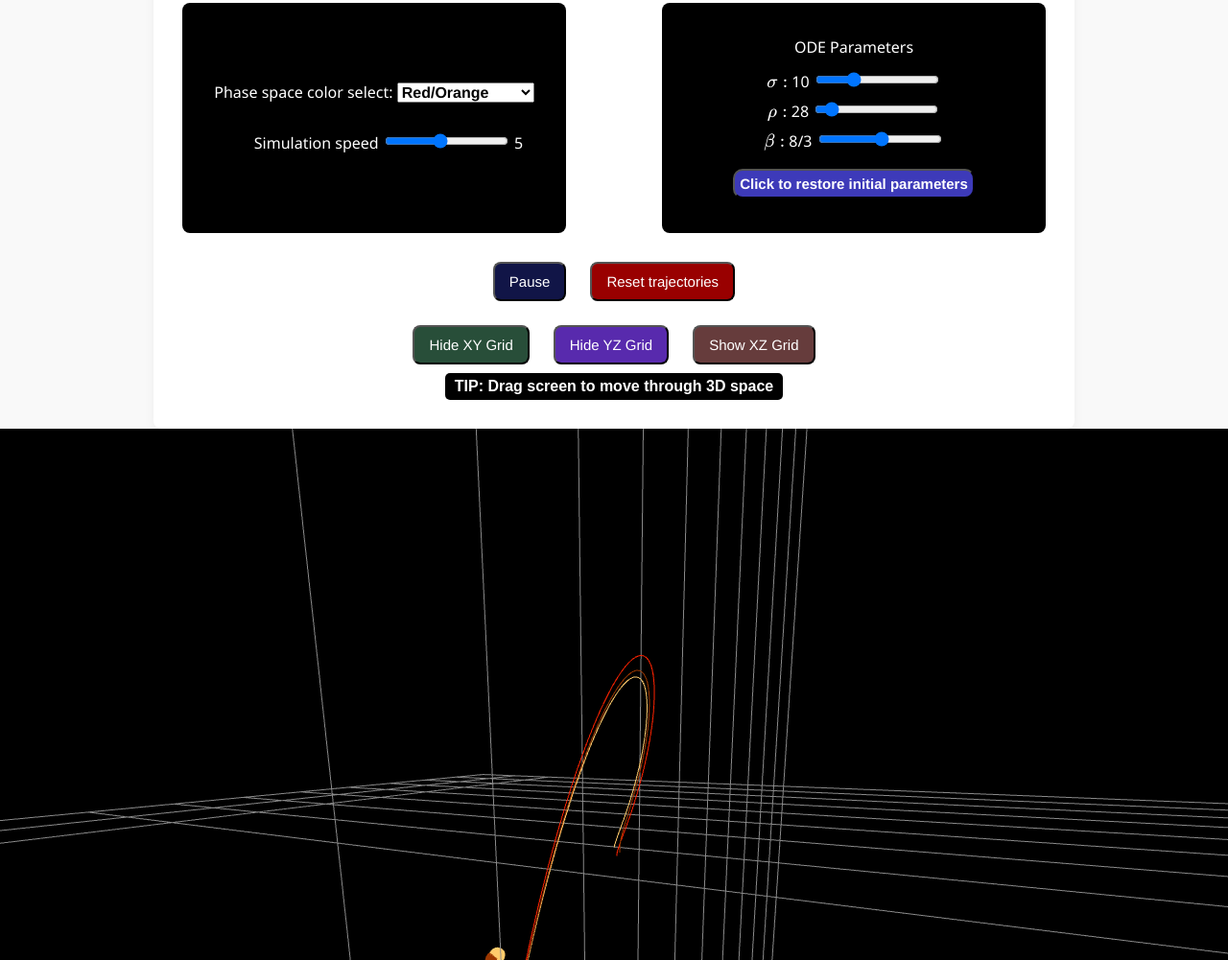
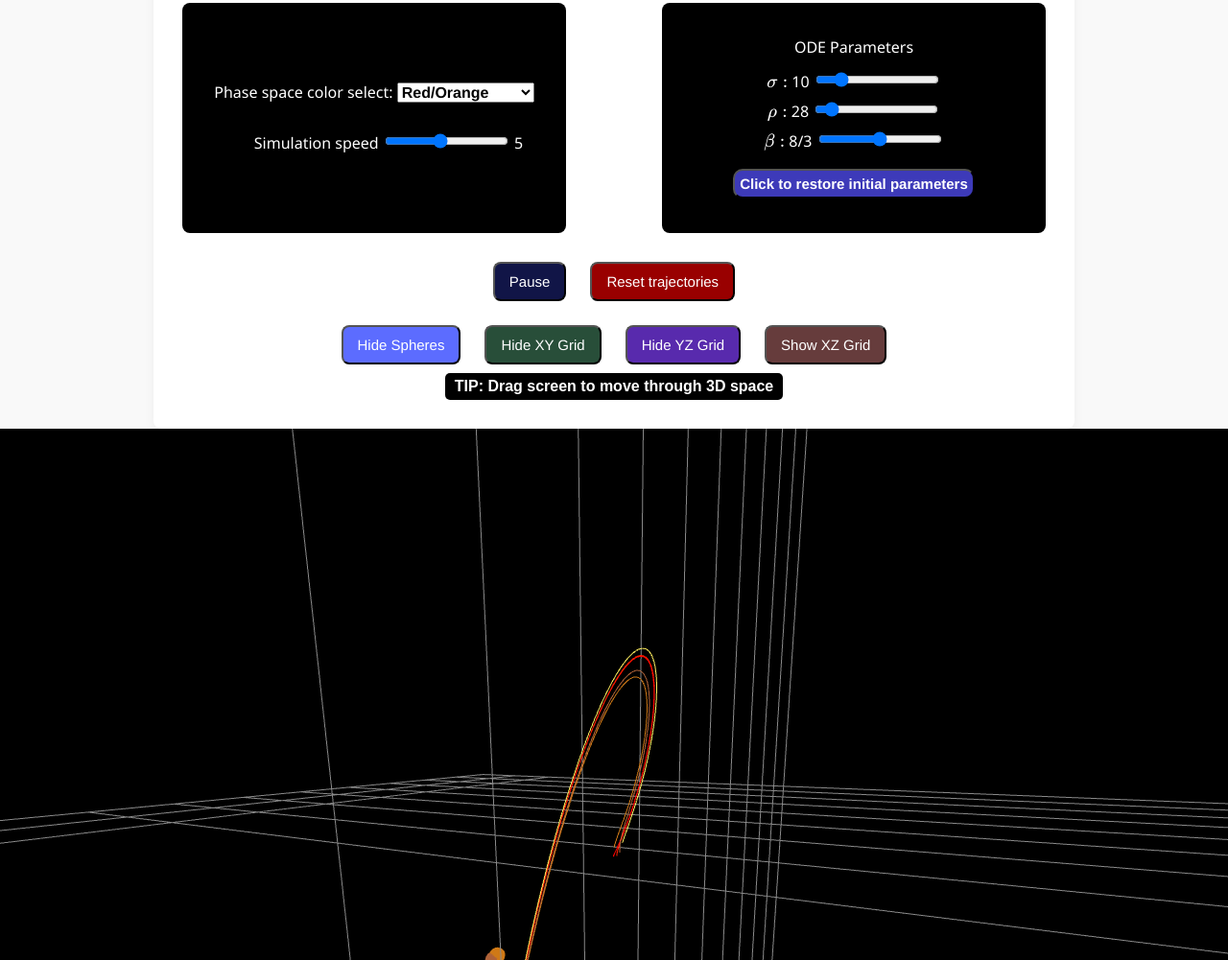
Before and after one commit to Nasser-Mohammed/3D-Phase-Space, a plain HTML site: page index.html in a window 1280 px wide. Shown: the part 719-1720 px from the top of the page at 96% size. Drawn offline with nearby package versions, Linux system fonts and the light colour scheme; animation ran at ten frames a second.

Commit message:
sphere visibility and more trajectories

```diff
--- a/index.html
+++ b/index.html
@@ -75,7 +75,7 @@
           <div id="param1-div">
             <label for="param1" id="symb1">\(\sigma:\)</label>
             <span id="param1-value">10</span>
-            <input type="range" id="param1" max="25" min="4" value="10" step="1">
+            <input type="range" id="param1" max="20" min="8" value="10" step="1">
           </div>
           <div id="param2-div">
             <label for="param2" id="symb2">\(\rho:\)</label>
@@ -85,7 +85,7 @@
           <div id="param3-div">
             <label for="param3" id="symb3">\(\beta:\)</label>
             <span id="param3-value">8/3</span>
-            <input type="range" id="param3" max="3.9" min="0.8" value="8/3" step="0.1">
+            <input type="range" id="param3" max="3" min="2" value="8/3" step="0.01">
           </div>
 
           <button id="resetParams-btn">Click to restore initial parameters</button>
@@ -96,6 +96,7 @@
         <button id="reset-btn">Reset trajectories</button>
       </div>
       <div id="bottom-row">
+        <button class="gridBtn" id="showSpheres" style="background-color: rgb(92, 108, 255)">Hide Spheres</button>
         <button class="gridBtn" id="toggle-grid-btn1" style="background-color:rgb(40, 78, 57)">Hide XY Grid</button>
         <button class="gridBtn" id="toggle-grid-btn2">Hide YZ Grid</button>
         <button class="gridBtn" id="toggle-grid-btn3" style="background-color:rgb(102, 60, 60)">Show XZ Grid</button>
--- a/main.js
+++ b/main.js
@@ -5,6 +5,8 @@ let renderer3d, scene3d, camera3d;
 let ball1;
 let ball2;
 let ball3;
+let ball4;
+let ball5;
 const dt = 0.001;
 let frameCount = 0;
 let simulationTime = 0;
@@ -23,10 +25,12 @@ let showXZ = true;
 let showXY = false;
 let showYZ = true;
 
+let spheresVisible = true;
+
 const palettes = {
-  r: ["#ff2200", "#ffcb6b", "#9c3700"],       // reddish/orange/yellow
-  bg: ["#0057FF", "#009933", "#6A0DAD"],      // strong blue, strong green, strong purple
-  rgb: ["#8f0000", "#009723", "#0077FF"],     // red, brighter green, pure blue
+  r: ["#ff2200", "#cf7916", "#af6238", "#ffef5f", "#ff0000"],       // reddish/orange/yellow
+  bg: ["#0057FF", "#009933", "#6A0DAD", "#00ad0e", "#008cff"],      // strong blue, strong green, strong purple
+  rgb: ["#8f0000", "#009723", "#0077FF", "#a200a8", "#9c0000"],     // red, brighter green, pure blue
 };
 
 let initColors = palettes.r;
@@ -50,11 +54,23 @@ const trailGeometry3 = new THREE.BufferGeometry();
 const trailMaterial3 = new THREE.LineBasicMaterial({ color: initColors[2] }); // Blue
 const trailLine3 = new THREE.Line(trailGeometry3, trailMaterial3);
 
+const trailGeometry4 = new THREE.BufferGeometry();
+const trailMaterial4 = new THREE.LineBasicMaterial({ color: initColors[3] }); // Blue
+const trailLine4 = new THREE.Line(trailGeometry4, trailMaterial4);
+
+const trailGeometry5 = new THREE.BufferGeometry();
+const trailMaterial5 = new THREE.LineBasicMaterial({ color: initColors[4] }); // Blue
+const trailLine5 = new THREE.Line(trailGeometry5, trailMaterial5);
+
 const trailPositions3 = [];
+const trailPositions4 = [];
+const trailPositions5 = [];
 
 let x1 = 1, y1 = 1, z1 = 1;  // Initial Lorenz coordinates (must be non-zero)
 let x2 = 2, y2 = 3, z2 = 4; // Initial coordinates for second ball
 let x3 = 2.5, y3 = 2, z3 = 3; // Initial coordinates for third ball
+let x4 = 1.5, y4 = 0.5, z4 = 2;
+let x5 = 0.5, y5 = 0.9, z5 = 1.25;
 
 
 const nameMap = new Map();
@@ -143,7 +159,7 @@ class ThreeDimensionalSystems {
     ]);
 
     this.paramsRange = new Map([
-      ["lorenz", [[4, 25], [23, 80], [0.8, 3.9]]],
+      ["lorenz", [[8, 20], [23, 80], [2, 3]]],
       ["rossler", [[.1, 0.28], [.1, 1], [3, 9]]],
       ["fitzhughNagumo", [[.1, 1.2], [.1, 1.2], [0.5, 2]]],
       ["chua", []],
@@ -171,17 +187,17 @@ class ThreeDimensionalSystems {
     ]);
 
     this.initialConditions = new Map([
-      ["lorenz", [[1, 1, 1], [2, 3, 4], [2.5,2,3]]],
-      ["rossler", [[1, 1, 1], [2, 3, 4], [2.5, 2, 3]]],
+      ["lorenz", [[1, 1, 1], [2, 3, 4], [2.5,2,3], [1.5, 3, 0], [0.5, 0.9, 1.25]]],
+      ["rossler", [[1, 1, 1], [2, 3, 4], [2.5, 2, 3], [1.5, 3, 0], [0.5, 0.9, 1.25]]],
       ["fitzhughNagumo", [[-1, -0.5, 1], [-10, 4, 1], [5, 5, -1]]],
       ["chua", [[0, 0, 0], [0, 0, 0], [0,0,0]]],
-      ["aizawa", [[0.5, 1.5, 0], [0.11, 0.01, 0], [0.09, -0.01, 0]]],
-      ["halvorsen", [[-0.5, 2, 1], [2, 3, 4], [2.5,2,3]]],
-      ["chen", [[0.5, 1.5, 0], [0.11, 0.01, 0], [0.09, -0.01, 0]]],
+      ["aizawa", [[0.5, 1.5, 0], [0.11, 0.01, 0], [0.09, -0.01, 0], [1.5, 0.5, 1.1], [0.5, 0.9, 1.25]]],
+      ["halvorsen", [[-0.5, 2, 1], [2, 3, 4], [2.5,2,3], [1.5, 3, 0], [0.5, 0.9, 1.25]]],
+      ["chen", [[0.5, 1.5, 0], [0.11, 0.01, 0], [0.09, -0.01, 0], [1.5, 3, 0], [0.5, 0.9, 1.25]]],
       ["thomas", [[3, -2, 4], [2, 3, 4], [2.5,2,3]]],
       ["sprout", [[0, 0, 0], [0, 0, 0], [0,0,0]]],
-      ["dadras", [[0.1, 0, 0], [0.2, 0, 0], [0.3, 0, 0]]],
-      ["lu", [[0.5, 1.5, 0], [0.11, 0.01, 0], [0.09, -0.01, 0]]]
+      ["dadras", [[0.1, 0, 0], [0.2, 0, 0], [0.3, 0, 0], [1.5, 3, 0], [0.5, 0.9, 1.25]]],
+      ["lu", [[0.5, 1.5, 0], [0.11, 0.01, 0], [0.09, -0.01, 0], [1.5, 3, 0], [0.5, 0.9, 1.25]]]
     ]);
 
     this.numParams = new Map([
@@ -339,10 +355,14 @@ function reset(){
   [x1, y1, z1] = system.initialConditions.get(system.choice)[0];
   [x2, y2, z2] = system.initialConditions.get(system.choice)[1];
   [x3, y3, z3] = system.initialConditions.get(system.choice)[2];
+  [x4, y4, z4] = system.initialConditions.get(system.choice)[3];
+  [x5, y5, z5] = system.initialConditions.get(system.choice)[4];
 
   clearTrail(trailPositions1, trailGeometry1);
   clearTrail(trailPositions2, trailGeometry2);
   clearTrail(trailPositions3, trailGeometry3);
+  clearTrail(trailPositions4, trailGeometry4);
+  clearTrail(trailPositions5, trailGeometry5);
   document.getElementById("simulation-speed").value = Math.floor(stepsPerFrame/2);
   document.getElementById("simulation-speed-value").textContent = Math.floor(stepsPerFrame/2);
   running = true;
@@ -362,17 +382,23 @@ function animate() {
       [x1, y1, z1] = system.eulerStep(x1, y1, z1);
       [x2, y2, z2] = system.eulerStep(x2, y2, z2);
       [x3, y3, z3] = system.eulerStep(x3, y3, z3);
+      [x4, y4, z4] = system.eulerStep(x4, y4, z4);
+      [x5, y5, z5] = system.eulerStep(x5, y5, z5);
 
       // Scale down for rendering
       const scale = system.renderScale.get(system.choice);
       ball1.position.set(x1 * scale, y1 * scale, z1 * scale);
       ball2.position.set(x2 * scale, y2 * scale, z2 * scale);
       ball3.position.set(x3 * scale, y3 * scale, z3 * scale);
+      ball4.position.set(x4 * scale, y4 * scale, z4 * scale);
+      ball5.position.set(x5 * scale, y5 * scale, z5 * scale);
 
       if (trailSkip++ % 3 === 0){
         updateTrail(ball1.position, trailPositions1, trailGeometry1);
         updateTrail(ball2.position, trailPositions2, trailGeometry2);
         updateTrail(ball3.position, trailPositions3, trailGeometry3);
+        updateTrail(ball4.position, trailPositions4, trailGeometry4);
+        updateTrail(ball5.position, trailPositions5, trailGeometry5);
       }
     //updateTrail(ball3.position, trailPositions3, trailGeometry3);
     }
@@ -416,14 +442,23 @@ document.addEventListener("DOMContentLoaded", () => {
   ball2 = new THREE.Mesh(geometry, material2);
   const ball3Geometry = new THREE.SphereGeometry(0.05, 32, 32);
   const ball3Material = new THREE.MeshBasicMaterial({ color: initColors[2] }); // Blue
+  const ball4Geometry = new THREE.SphereGeometry(0.05, 32, 32);
+  const ball4Material = new THREE.MeshBasicMaterial({ color: initColors[3] });
+  const ball5Geometry = new THREE.SphereGeometry(0.05, 32, 32);
+  const ball5Material = new THREE.MeshBasicMaterial({ color: initColors[4] });
   ball3 = new THREE.Mesh(ball3Geometry, ball3Material);
+  ball4 = new THREE.Mesh(ball4Geometry, ball4Material);
+  ball5 = new THREE.Mesh(ball5Geometry, ball5Material);
   scene3d.add(ball1);
   scene3d.add(ball2);
   scene3d.add(ball3);
-  //scene3d.add(ball3);
+  scene3d.add(ball4);
+  scene3d.add(ball5);
   ball1.position.set(x1, y1, z1); // Initial position
   ball2.position.set(x2, y2, z2); // Initial position for second ball
   ball3.position.set(x3, y3, z3);
+  ball4.position.set(x4, y4, z4);
+  ball5.position.set(x5, y5, z5);
 
   //ball3.position.set(7.5, -2, 27); // Initial position for third ball
 
@@ -450,6 +485,8 @@ document.addEventListener("DOMContentLoaded", () => {
   scene3d.add(trailLine1);
   scene3d.add(trailLine2);
   scene3d.add(trailLine3);
+  scene3d.add(trailLine4);
+  scene3d.add(trailLine5);
 
   const systemSelect = document.getElementById("system-select-3d");
   const speedSlider = document.getElementById("simulation-speed");
@@ -478,9 +515,9 @@ document.addEventListener("DOMContentLoaded", () => {
     const [p1, p2, p3] = equationParamMap.get(e.target.value);
     const latexStart = "\\(";
     const latexEnd = "\\)";
-    paramSymbol1.textContent = latexStart + p1 + ":" + latexEnd;
-    paramSymbol2.textContent = latexStart + p2 + ":" + latexEnd;
-    paramSymbol3.textContent = latexStart + p3 + ":" + latexEnd;
+    paramSymbol1.textContent = latexStart + p1 + ":\\," + latexEnd;
+    paramSymbol2.textContent = latexStart + p2 + ":\\," + latexEnd;
+    paramSymbol3.textContent = latexStart + p3 + ":\\," + latexEnd;
 
     const [p1Val, p2Val, p3Val] = system.initParams.get(system.choice);
 
@@ -629,10 +666,14 @@ document.addEventListener("DOMContentLoaded", () => {
       ball1.material.color.set(colors[0]);
       ball2.material.color.set(colors[1]);
       ball3.material.color.set(colors[2]);
+      ball4.material.color.set(colors[3]);
+      ball5.material.color.set(colors[4]);
 
       trailLine1.material.color.set(colors[0]);
       trailLine2.material.color.set(colors[1]);
       trailLine3.material.color.set(colors[2]);
+      trailLine4.material.color.set(colors[3]);
+      trailLine5.material.color.set(colors[4]);
     });
 
     const pauseBtn = document.getElementById("pause-btn");
@@ -650,9 +691,23 @@ document.addEventListener("DOMContentLoaded", () => {
 
     });
 
+  const spheresVisibility = document.getElementById("showSpheres");
+
+  spheresVisibility.addEventListener("click", (e) => {
+    spheresVisible = !spheresVisible;
+    ball1.visible = spheresVisible;
+    ball2.visible = spheresVisible;
+    ball3.visible = spheresVisible;
+    ball4.visible = spheresVisible;
+    ball5.visible = spheresVisible;
+    spheresVisibility.textContent = spheresVisible ? "Hide Spheres" : "Show Spheres";
+  });
+
   [x1, y1, z1] = system.initialConditions.get(system.choice)[0];
   [x2, y2, z2] = system.initialConditions.get(system.choice)[1];
   [x3, y3, z3] = system.initialConditions.get(system.choice)[2];
+  [x4, y4, z4] = system.initialConditions.get(system.choice)[3];
+  [x5, y5, z5] = system.initialConditions.get(system.choice)[4];
 
   animate();
 });
```
